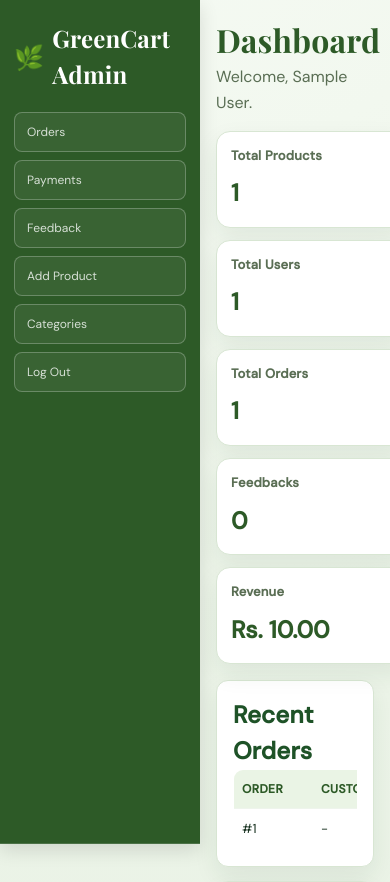
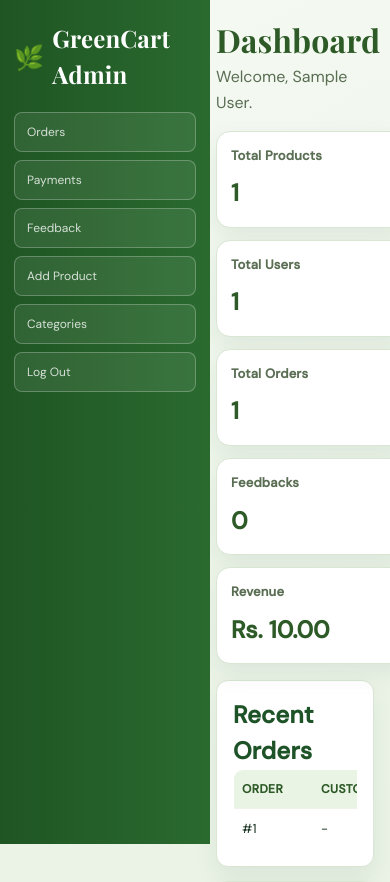
Before and after one commit to hasankachamathvi/Green-cart-Shopping-application, a PHP site: page /admin/dashboard.php in a window 390 px wide. Shown: the top 882 px of the page. Run offline with PHP 8.4, Linux system fonts and the light colour scheme; the visitor is signed in with stand-in values (Sample User, id 1); tables that the repository leaves empty hold one stand-in row (values such as "Sample post"); data that the repository does not hold is empty.

Commit message:
Update admin sidebar styles and stylesheet version for improved layout and responsiveness

```diff
--- a/admin/add-product.php
+++ b/admin/add-product.php
@@ -30,11 +30,11 @@ $categories = $conn->query('SELECT category_id, category_name FROM categories OR
 	<meta charset="UTF-8">
 	<meta name="viewport" content="width=device-width, initial-scale=1.0">
 	<title>Add Product - Admin</title>
-	<link rel="stylesheet" href="../assets/css/style.css?v=20260429">
+	<link rel="stylesheet" href="../assets/css/style.css?v=20260430">
 	<link rel="stylesheet" href="../assets/css/admin-sidebar.css?v=20260426">
 </head>
 <body class="admin-page">
-<nav class="nav">
+<nav class="admin-sidebar">
 	<a class="nav-logo" href="dashboard.php"><span>🧩</span> Admin</a>
 	<div class="nav-right">
 		<a href="dashboard.php" class="back-btn">Dashboard</a>
--- a/admin/dashboard.php
+++ b/admin/dashboard.php
@@ -98,11 +98,11 @@ $payments = $conn->query('SELECT payment_id, order_id, method, amount, status, t
 	<meta charset="UTF-8">
 	<meta name="viewport" content="width=device-width, initial-scale=1.0">
 	<title>Admin Dashboard - GreenCart</title>
-	<link rel="stylesheet" href="../assets/css/style.css?v=20260429">
+	<link rel="stylesheet" href="../assets/css/style.css?v=20260430">
 	<link rel="stylesheet" href="../assets/css/admin-sidebar.css?v=20260426">
 </head>
 <body class="admin-page">
-<nav class="nav">
+<nav class="admin-sidebar">
 	<a class="nav-logo" href="../pages/index.php"><span>🌿</span> GreenCart Admin</a>
 	<div class="nav-right">
 		<a href="manage-orders.php" class="back-btn">Orders</a>
--- a/admin/edit-product.php
+++ b/admin/edit-product.php
@@ -37,11 +37,11 @@ if ($edit_id > 0) {
 	<meta charset="UTF-8">
 	<meta name="viewport" content="width=device-width, initial-scale=1.0">
 	<title>Edit Products - Admin</title>
-	<link rel="stylesheet" href="../assets/css/style.css?v=20260429">
+	<link rel="stylesheet" href="../assets/css/style.css?v=20260430">
 	<link rel="stylesheet" href="../assets/css/admin-sidebar.css?v=20260426">
 </head>
 <body class="admin-page">
-<nav class="nav">
+<nav class="admin-sidebar">
 	<a class="nav-logo" href="dashboard.php"><span>🧩</span> Admin</a>
 	<div class="nav-right">
 		<a href="dashboard.php" class="back-btn">Dashboard</a>
--- a/admin/manage-category.php
+++ b/admin/manage-category.php
@@ -31,11 +31,11 @@ $categories = $conn->query('SELECT category_id, category_name FROM categories OR
 	<meta charset="UTF-8">
 	<meta name="viewport" content="width=device-width, initial-scale=1.0">
 	<title>Manage Categories - Admin</title>
-	<link rel="stylesheet" href="../assets/css/style.css?v=20260429">
+	<link rel="stylesheet" href="../assets/css/style.css?v=20260430">
 	<link rel="stylesheet" href="../assets/css/admin-sidebar.css?v=20260426">
 </head>
 <body class="admin-page">
-<nav class="nav">
+<nav class="admin-sidebar">
 	<a class="nav-logo" href="dashboard.php"><span>🧩</span> Admin</a>
 	<div class="nav-right">
 		<a href="dashboard.php" class="back-btn">Dashboard</a>
--- a/admin/manage-feedback.php
+++ b/admin/manage-feedback.php
@@ -24,11 +24,11 @@ $feedbacks = $conn->query('SELECT feedback_id, category, name, email, message, s
   <meta charset="UTF-8">
   <meta name="viewport" content="width=device-width, initial-scale=1.0">
   <title>Manage Feedback - Admin</title>
-  <link rel="stylesheet" href="../assets/css/style.css?v=20260429">
+  <link rel="stylesheet" href="../assets/css/style.css?v=20260430">
   <link rel="stylesheet" href="../assets/css/admin-sidebar.css?v=20260426">
 </head>
 <body class="admin-page">
-<nav class="nav">
+<nav class="admin-sidebar">
   <a class="nav-logo" href="dashboard.php"><span>🧩</span> Admin</a>
   <div class="nav-right">
     <a href="dashboard.php" class="back-btn">Dashboard</a>
--- a/admin/manage-orders.php
+++ b/admin/manage-orders.php
@@ -24,11 +24,11 @@ $orders = $conn->query('SELECT order_id, user_id, customer_name, phone, city, to
   <meta charset="UTF-8">
   <meta name="viewport" content="width=device-width, initial-scale=1.0">
   <title>Manage Orders - Admin</title>
-  <link rel="stylesheet" href="../assets/css/style.css?v=20260429">
+  <link rel="stylesheet" href="../assets/css/style.css?v=20260430">
   <link rel="stylesheet" href="../assets/css/admin-sidebar.css?v=20260426">
 </head>
 <body class="admin-page">
-<nav class="nav">
+<nav class="admin-sidebar">
   <a class="nav-logo" href="dashboard.php"><span>🧩</span> Admin</a>
   <div class="nav-right">
     <a href="dashboard.php" class="back-btn">Dashboard</a>
--- a/admin/manage-payments.php
+++ b/admin/manage-payments.php
@@ -32,11 +32,11 @@ $payments = $conn->query('SELECT payment_id, order_id, user_id, method, amount,
   <meta charset="UTF-8">
   <meta name="viewport" content="width=device-width, initial-scale=1.0">
   <title>Manage Payments - Admin</title>
-  <link rel="stylesheet" href="../assets/css/style.css?v=20260429">
+  <link rel="stylesheet" href="../assets/css/style.css?v=20260430">
   <link rel="stylesheet" href="../assets/css/admin-sidebar.css?v=20260426">
 </head>
 <body class="admin-page">
-<nav class="nav">
+<nav class="admin-sidebar">
   <a class="nav-logo" href="dashboard.php"><span>🧩</span> Admin</a>
   <div class="nav-right">
     <a href="dashboard.php" class="back-btn">Dashboard</a>
--- a/assets/css/style.css
+++ b/assets/css/style.css
@@ -2156,6 +2156,86 @@ p {
 
   .about-stats {
     grid-template-columns: 1fr;
+  }
+}
+
+/* FINAL ADMIN SIDEBAR OVERRIDE */
+body.admin-page {
+  margin: 0;
+  min-height: 100vh;
+}
+
+body.admin-page .admin-sidebar {
+  position: fixed;
+  left: 0;
+  top: 0;
+  width: 250px;
+  height: 100vh;
+  padding: 20px 14px;
+  background: linear-gradient(90deg, #1f5523 0%, #2a6a2f 100%);
+  display: flex;
+  flex-direction: column;
+  align-items: stretch;
+  justify-content: flex-start;
+  gap: 12px;
+  overflow-y: auto;
+  z-index: 1000;
+}
+
+body.admin-page .admin-sidebar .nav-logo {
+  color: #fff;
+  font-size: 24px;
+  text-decoration: none;
+  display: flex;
+  align-items: center;
+  gap: 8px;
+  margin-bottom: 8px;
+}
+
+body.admin-page .admin-sidebar .nav-right {
+  width: 100%;
+  display: flex;
+  flex-direction: column;
+  align-items: stretch;
+  gap: 8px;
+}
+
+body.admin-page .admin-sidebar .back-btn,
+body.admin-page .admin-sidebar .logout-btn {
+  display: block;
+  border-radius: 10px;
+  padding: 10px 12px;
+  font-size: 14px;
+  color: rgba(255, 255, 255, 0.85);
+  text-decoration: none;
+  border: 1px solid rgba(255, 255, 255, 0.28);
+  background: rgba(255, 255, 255, 0.08);
+}
+
+body.admin-page .admin-sidebar .back-btn:hover,
+body.admin-page .admin-sidebar .logout-btn:hover {
+  background: rgba(255, 255, 255, 0.18);
+  color: #fff;
+}
+
+body.admin-page .admin-wrap,
+body.admin-page .admin-form-wrap,
+body.admin-page .admin-edit-wrap {
+  margin-left: 250px;
+  width: calc(100% - 250px);
+  max-width: none;
+}
+
+@media (max-width: 900px) {
+  body.admin-page .admin-sidebar {
+    width: 210px;
+  }
+
+  body.admin-page .admin-wrap,
+  body.admin-page .admin-form-wrap,
+  body.admin-page .admin-edit-wrap {
+    margin-left: 210px;
+    width: calc(100% - 210px);
   }
 }
 
```
